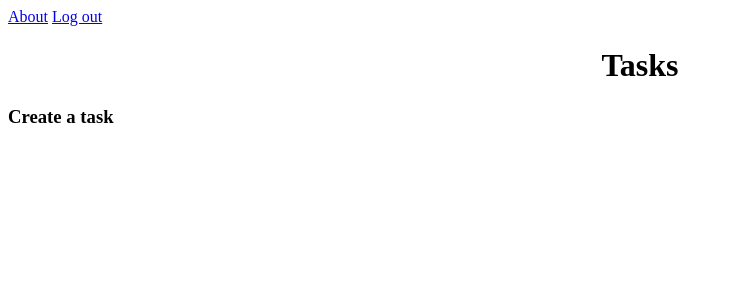
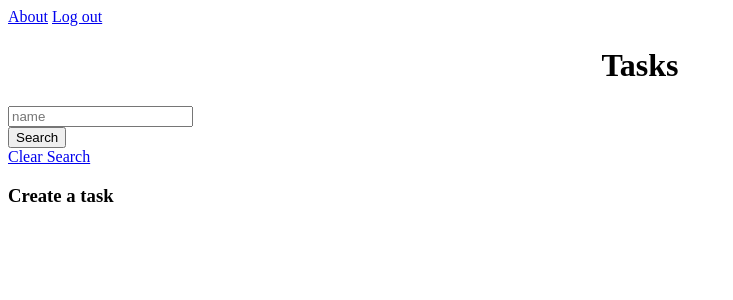
Before and after one commit to Gabrielcruz1/django_taskmanager, a Django app: page /tasks/ in a window 1280 px wide. Shown: the top 300 px of the page, without its empty margins (0-733 px from the left). Run offline with Django 4.2, Linux system fonts and the light colour scheme; data that the repository does not hold is empty.

Commit message:
search bar input needs functionality

```diff
--- a/main_app/templates/task_list.html
+++ b/main_app/templates/task_list.html
@@ -1,12 +1,26 @@
 {% extends 'base.html' %}
 {% block content %}
 <h1> Tasks </h1>
+<form class="mb-5" method="get">
+    <div>
+        <div>
+            <!--  input will search by name of artist  -->
+            <input class="input" type="text" title="title" placeholder="name" />
+        </div>
+        <div>
+            <input class="button is-success" type="submit" value="Search" />
+        </div>
+    </div>
+    <!--  redirect back to task_list without a query param -->
+    <a class="button is-dark" href="{% url 'task_list' %}">Clear Search</a>
+</form>
+
 <div>
-{% for task in tasks %}
-<h3> {{task.title}} </h3>
-{% empty %}
-<h3> Create a task </h3>
-{% endfor %}
+    {% for task in tasks %}
+    <h3> {{task.title}} </h3>
+    {% empty %}
+    <h3> Create a task </h3>
+    {% endfor %}
 
 </div>
 {% endblock %}
```
